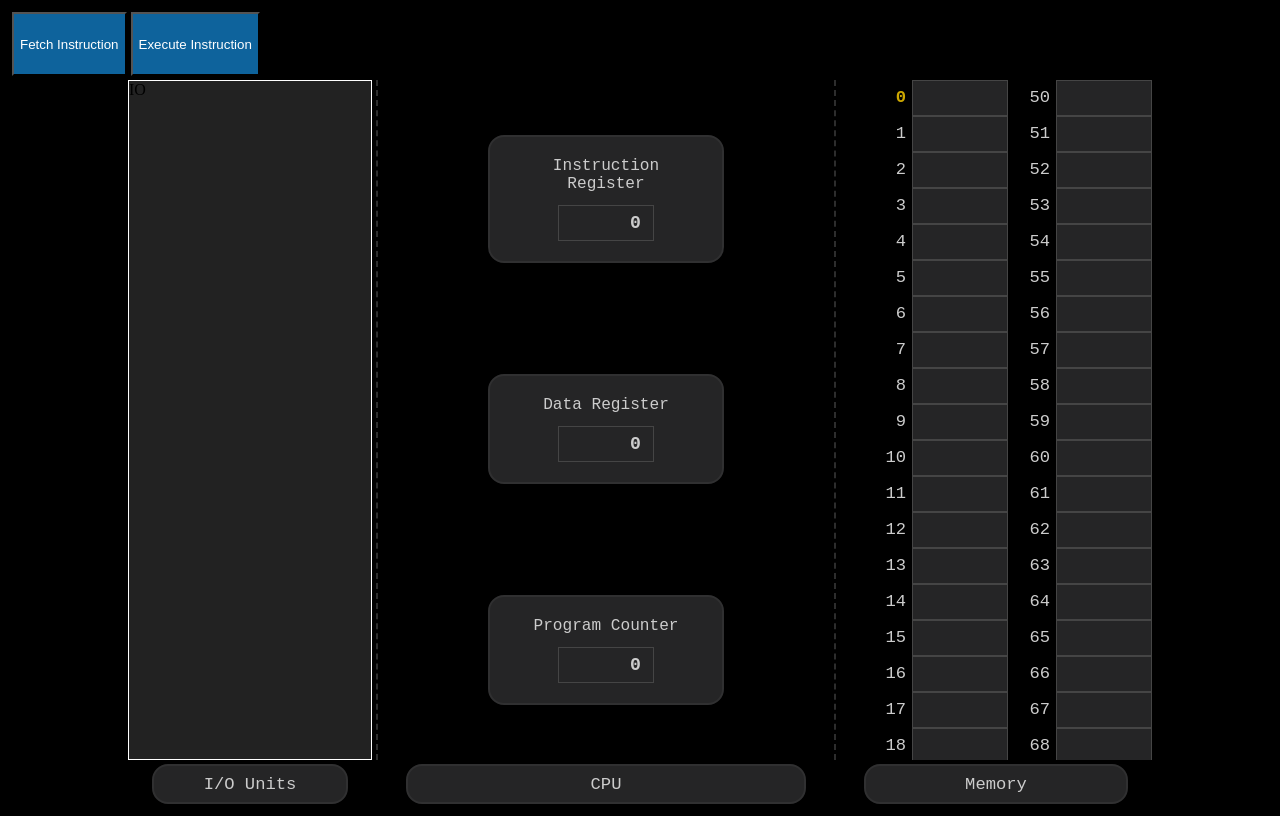
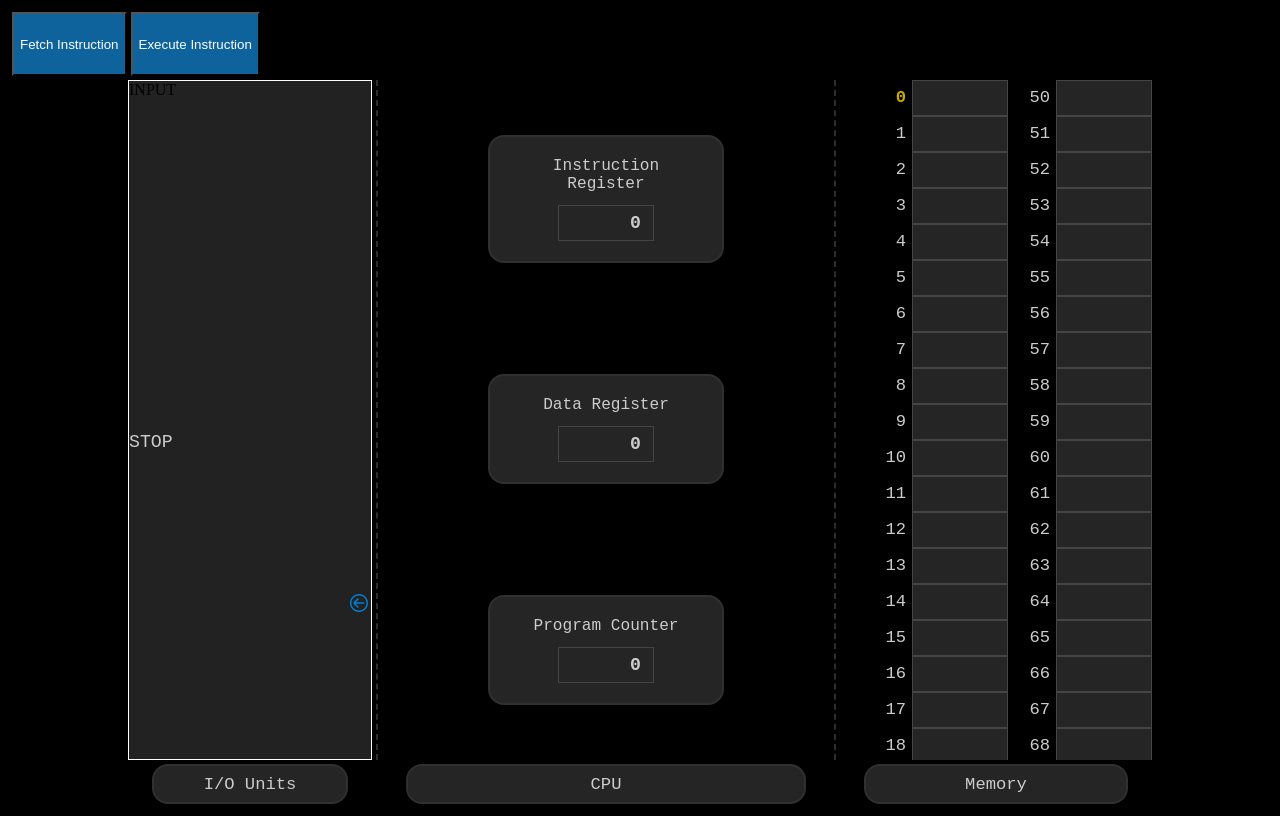
Before and after one commit to rafrafraf1/vic-ide-fork, a React (Create React App) app: page / in a window 1280 px wide. Both pictures are taken after a click on the button "Execute Instruction". Built offline with nearby package versions, Linux system fonts and the light colour scheme.

Commit message:
Add Computer Output and start working on UI

```diff
--- a/package.json
+++ b/package.json
@@ -58,6 +58,7 @@
     "prettier": "2.8.4",
     "react": "18.2.0",
     "react-dom": "18.2.0",
+    "react-icons": "4.8.0",
     "react-scripts": "5.0.1",
     "tabbable": "6.1.1",
     "typescript": "4.9.5",
--- a/src/App.tsx
+++ b/src/App.tsx
@@ -5,8 +5,8 @@ import {
   type ComputerHandle,
   type UICell,
 } from "./UI/Simulator/Computer";
+import { emptyOutput, processExecuteResult } from "./Computer/Output";
 import {
-  type ComputerState,
   executeInstruction,
   fetchInstruction,
   newComputerState,
@@ -16,6 +16,7 @@ import {
   writeMemory,
 } from "./Computer/Computer";
 import type { Address } from "./Computer/Instruction";
+import type { SimulatorState } from "./Computer/SimulatorState";
 import type { SystemStateService } from "./System/SystemState";
 import { Toolbar } from "./UI/Toolbar";
 import type { Value } from "./Computer/Value";
@@ -25,7 +26,7 @@ import { nonNull } from "./Functional/Nullability";
 import { useAnimate } from "./UI/UseAnimate";
 
 export interface AppProps {
-  systemStateService: SystemStateService<ComputerState>;
+  systemStateService: SystemStateService<SimulatorState>;
 }
 
 /**
@@ -33,33 +34,43 @@ export interface AppProps {
  * SystemStateService, or if there is no saved state, creating a new empty
  * state.
  */
-function initComputerState(
-  systemStateService: SystemStateService<ComputerState>
-): ComputerState {
+function initSimulatorState(
+  systemStateService: SystemStateService<SimulatorState>
+): SimulatorState {
   const savedState = systemStateService.getState();
   if (savedState !== undefined) {
     return savedState;
   } else {
-    return newComputerState();
+    return {
+      computer: newComputerState(),
+      output: emptyOutput(),
+    };
   }
 }
 
 function App(props: AppProps): JSX.Element {
   const { systemStateService } = props;
 
-  const [computer, setComputer] = React.useState<ComputerState>(() =>
-    initComputerState(systemStateService)
+  const initialState = React.useMemo(
+    () => initSimulatorState(systemStateService),
+    [systemStateService]
   );
+
+  const [computer, setComputer] = React.useState(initialState.computer);
+  const [output, setOutput] = React.useState(initialState.output);
 
   const [animating, setAnimating] = React.useState<boolean>(false);
 
   const computerRef = React.useRef<ComputerHandle>(null);
 
-  // Whenever the `computer` state is changed, we send a message to the
-  // `systemStateService` to persist the updated state.
+  // Whenever the `computer` or `output` state is changed, we send a message
+  // to the `systemStateService` to persist the updated state.
   React.useEffect(() => {
-    systemStateService.setState(computer);
-  }, [computer, systemStateService]);
+    systemStateService.setState({
+      computer: computer,
+      output: output,
+    });
+  }, [computer, output, systemStateService]);
 
   const animate = useAnimate();
 
@@ -99,11 +110,19 @@ function App(props: AppProps): JSX.Element {
     // TODO:
     const nextInput = null;
 
+    function updateComputer(): void {
+      // TODO Handle result
+      const [newComputer, executeResult] = executeInstruction(
+        computer,
+        nextInput
+      );
+      setComputer(newComputer);
+      setOutput(processExecuteResult(executeResult));
+    }
+
     const animation = nextInstructionAnimation(computer);
     if (animation === null) {
-      // TODO Handle result
-      const [newComputer] = executeInstruction(computer, nextInput);
-      setComputer(newComputer);
+      updateComputer();
       return;
     }
 
@@ -113,6 +132,8 @@ function App(props: AppProps): JSX.Element {
           break;
         case "MemoryCell":
           nonNull(computerRef.current).scrollIntoView(uiCell.address);
+          break;
+        case "Output":
           break;
         default:
           return assertNever(uiCell);
@@ -133,10 +154,7 @@ function App(props: AppProps): JSX.Element {
         duration: 1000,
       },
       () => {
-        // TODO Handle result
-        const [newComputer] = executeInstruction(computer, nextInput);
-        setComputer(newComputer);
-
+        updateComputer();
         setAnimating(false);
       }
     );
@@ -173,6 +191,7 @@ function App(props: AppProps): JSX.Element {
         ref={computerRef}
         className="App-Computer-Cont"
         computer={computer}
+        output={output}
         onMemoryCellChange={handleMemoryCellChange}
         onInstructionRegister={handleInstructionRegister}
         onDataRegisterChange={handleDataRegisterChange}
--- /dev/null
+++ b/src/Computer/Output.ts
@@ -0,0 +1,81 @@
+import type { ExecuteResult } from "./Computer";
+import type { Value } from "./Value";
+import { assertNever } from "assert-never";
+
+export type OutputLine = OutputLine.PrintedValue | OutputLine.Message;
+
+export namespace OutputLine {
+  export interface PrintedValue {
+    kind: "PrintedValue";
+    value: Value;
+  }
+
+  export interface Message {
+    kind: "Message";
+    text: string;
+    error: boolean;
+  }
+}
+
+export interface OutputState {
+  lines: OutputLine[];
+}
+
+export function emptyOutput(): OutputState {
+  return {
+    lines: [],
+  };
+}
+
+export function printValue(value: Value): (output: OutputState) => OutputState {
+  return (output: OutputState): OutputState => {
+    return {
+      lines: output.lines.concat([
+        {
+          kind: "PrintedValue",
+          value: value,
+        },
+      ]),
+    };
+  };
+}
+
+export function printMessage(
+  text: string,
+  error: boolean = false
+): (output: OutputState) => OutputState {
+  return (output: OutputState): OutputState => {
+    return {
+      lines: output.lines.concat([
+        {
+          kind: "Message",
+          text: text,
+          error: error,
+        },
+      ]),
+    };
+  };
+}
+
+export function printError(text: string): (output: OutputState) => OutputState {
+  return printMessage(text, true);
+}
+
+export function processExecuteResult(
+  executeResult: ExecuteResult
+): (output: OutputState) => OutputState {
+  if (executeResult.output !== null) {
+    return printValue(executeResult.output);
+  } else if (executeResult.stop !== null) {
+    switch (executeResult.stop) {
+      case "STOP":
+        return printMessage("STOP");
+      case "NO_INPUT":
+        return printError("No input");
+      default:
+        return assertNever(executeResult.stop);
+    }
+  } else {
+    return (output) => output;
+  }
+}
--- /dev/null
+++ b/src/Computer/SimulatorState.ts
@@ -0,0 +1,7 @@
+import type { ComputerState } from "./Computer";
+import type { OutputState } from "./Output";
+
+export interface SimulatorState {
+  computer: ComputerState;
+  output: OutputState;
+}
--- a/src/UI/Simulator/Animations.ts
+++ b/src/UI/Simulator/Animations.ts
@@ -74,7 +74,16 @@ export function nextInstructionAnimation(
     case "READ":
       throw new Error("TODO");
     case "WRITE":
-      throw new Error("TODO");
+      return {
+        start: {
+          kind: "CpuRegister",
+          cpuRegister: "DATA_REGISTER",
+        },
+        end: {
+          kind: "Output",
+        },
+        value: computer.dataRegister,
+      };
     case "STOP":
       return null;
     default:
--- a/src/UI/Simulator/Computer.css
+++ b/src/UI/Simulator/Computer.css
@@ -36,6 +36,10 @@
   grid-area: io;
   min-height: 0;
 
+  display: grid;
+  grid-template-columns: auto;
+  grid-template-rows: 1fr 1fr;
+  row-gap: 24px;
   background: #222;
   border: 1px solid white;
 }
--- a/src/UI/Simulator/Computer.tsx
+++ b/src/UI/Simulator/Computer.tsx
@@ -11,12 +11,14 @@ import {
   memoryRead,
 } from "../../Computer/Computer";
 import type { Address } from "../../Computer/Instruction";
+import { Output } from "./Output";
+import type { OutputState } from "../../Computer/Output";
 import type { Value } from "../../Computer/Value";
 import { assertNever } from "assert-never";
 import classNames from "classnames";
 import { nonNull } from "../../Functional/Nullability";
 
-export type UICell = UICell.CpuRegister | UICell.MemoryCell;
+export type UICell = UICell.CpuRegister | UICell.MemoryCell | UICell.Output;
 
 export namespace UICell {
   export interface CpuRegister {
@@ -27,6 +29,10 @@ export namespace UICell {
   export interface MemoryCell {
     kind: "MemoryCell";
     address: Address;
+  }
+
+  export interface Output {
+    kind: "Output";
   }
 }
 
@@ -47,6 +53,7 @@ export interface ComputerHandle {
 export interface ComputerProps {
   className?: string;
   computer: ComputerState;
+  output: OutputState;
   onMemoryCellChange?: (address: Address, value: Value | null) => void;
   onInstructionRegister?: (value: Value) => void;
   onDataRegisterChange?: (value: Value) => void;
@@ -58,6 +65,7 @@ export const Computer = React.forwardRef<ComputerHandle, ComputerProps>(
     const {
       className,
       computer,
+      output,
       onMemoryCellChange,
       onInstructionRegister,
       onDataRegisterChange,
@@ -80,6 +88,10 @@ export const Computer = React.forwardRef<ComputerHandle, ComputerProps>(
               return nonNull(mainMemoryRef.current).getBoundingClientRect(
                 uiCell.address
               );
+            case "Output":
+              // TODO This is temporary. We should instead call a method on
+              // the "Output" ref.
+              return document.head.getBoundingClientRect();
             default:
               return assertNever(uiCell);
           }
@@ -94,7 +106,10 @@ export const Computer = React.forwardRef<ComputerHandle, ComputerProps>(
 
     return (
       <div className={classNames(className, "Computer-Root")}>
-        <div className="Computer-Io">IO</div>
+        <div className="Computer-Io">
+          <div>INPUT</div>
+          <Output output={output} />
+        </div>
         <div className="Computer-Divider Computer-Divider1"></div>
         <Cpu
           ref={cpuRef}
--- /dev/null
+++ b/src/UI/Simulator/Output.css
@@ -0,0 +1,17 @@
+.Output-Root {
+  color: var(--vscode-foreground);
+  font-size: 140%;
+  font-family: monospace;
+  overflow-y: scroll;
+
+  display: grid;
+  grid-template-columns: 1fr auto;
+}
+
+.Output-Arrow {
+  color: var(--vscode-focusBorder);
+}
+
+.Output-Error {
+  color: var(--vscode-editorError-foreground);
+}
--- /dev/null
+++ b/src/UI/Simulator/Output.tsx
@@ -0,0 +1,54 @@
+import "./Output.css"; // eslint-disable-line @typescript-eslint/no-import-type-side-effects
+import * as React from "react";
+import type { OutputLine, OutputState } from "../../Computer/Output";
+import { VscArrowCircleLeft } from "react-icons/vsc";
+import { assertNever } from "assert-never";
+import classNames from "classnames";
+
+export interface OutputProps {
+  output: OutputState;
+}
+
+export const Output = React.memo((props: OutputProps) => {
+  const { output } = props;
+
+  return (
+    <div className="Output-Root">
+      {output.lines.map((outputLine, index) => (
+        <React.Fragment key={index}>
+          <OutputLineElem outputLine={outputLine} />
+          <span />
+        </React.Fragment>
+      ))}
+      <span />
+      <span>
+        <VscArrowCircleLeft size={24} className="Output-Arrow" />
+      </span>
+    </div>
+  );
+});
+
+export interface OutputLineElemProps {
+  outputLine: OutputLine;
+}
+
+const OutputLineElem = React.memo((props: OutputLineElemProps) => {
+  const { outputLine } = props;
+
+  switch (outputLine.kind) {
+    case "PrintedValue":
+      return <span>{outputLine.value}</span>;
+    case "Message":
+      return (
+        <span
+          className={classNames({
+            "Output-Error": outputLine.error,
+          })}
+        >
+          {outputLine.text}
+        </span>
+      );
+    default:
+      return assertNever(outputLine);
+  }
+});
--- a/src/index.tsx
+++ b/src/index.tsx
@@ -2,8 +2,8 @@ import "modern-css-reset"; // eslint-disable-line @typescript-eslint/no-import-t
 import "./index.css"; // eslint-disable-line @typescript-eslint/no-import-type-side-effects
 import * as React from "react";
 import App from "./App";
-import type { ComputerState } from "./Computer/Computer";
 import ReactDOM from "react-dom/client";
+import type { SimulatorState } from "./Computer/SimulatorState";
 import { ValueCellInputPlayground } from "./Playgrounds/ValueCellInputPlayground";
 import { getSystemStateService } from "./System/SystemState";
 import reportWebVitals from "./reportWebVitals";
@@ -25,7 +25,7 @@ function boot(): void {
 
   const root = ReactDOM.createRoot(getRequiredElement("root"));
 
-  const systemStateService = getSystemStateService<ComputerState>();
+  const systemStateService = getSystemStateService<SimulatorState>();
 
   root.render(
     <React.StrictMode>
```
